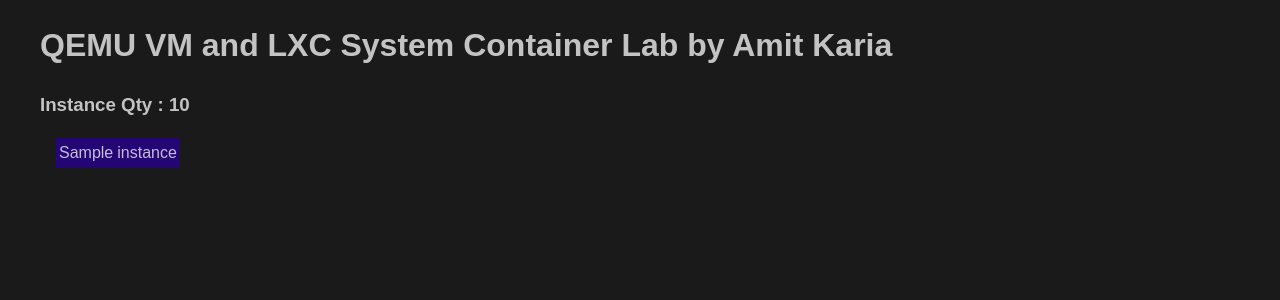
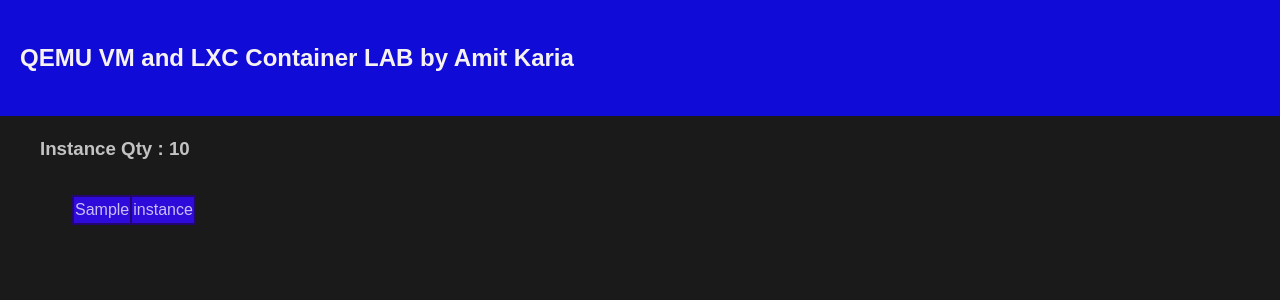
Before and after one commit to akaria2001/Lab2022, a Flask app: template templates/lab.html in a window 1280 px wide. Shown: the top 300 px of the page. Run offline with Flask 3, Linux system fonts and the light colour scheme; the template is opened without the code that fills it: most values are stand-ins (such as "Sample title", 1, 10 or a date in 2020).

Commit message:
Add banner to Web App

```diff
--- a/static/styles.css
+++ b/static/styles.css
@@ -1,14 +1,17 @@
-.header-image {
-    background-image: url(“cat.jpg”);
-    background-position: center;
-    background-repeat: no-repeat;
-    position: relative;
-    background-size: cover;
+#header {
+    background: #110bd7;
+    height: auto;
+    padding: 20px 20px;
 }
 
+h2 {
+    color: rgb(246, 242, 242);
+    font-family: Arial;
+    text-align: left;
+}
 
 .header-text {
-    text-align: center
+    text-align: center;
     position: relative;
     top: 60%;
     left: 50%;
@@ -24,16 +27,21 @@ body {
     line-height: 1.5;
 }
 
+.table_row:nth-child(odd) {
+    background-color: hsl(250, 90%, 45%);
+}
+
 .table_row:nth-child(even) {
-    background-color: hsl(250, 90%, 45%);
+    background-color: hsl(250, 8%, 15%);
 }
 
 .table_header {
     text-align: left;
+    background-color: #110bd7;
 }
 
 .table {
-    border-spacing: 1;
-    margin: 1rem;
+    border-spacing: 5;
+    margin: 2rem;
     background-color: rgb(36, 5, 116);
 }
--- a/templates/lab.html
+++ b/templates/lab.html
@@ -5,6 +5,10 @@
     <title>QEMU VM and LXC System Container Lab by Amit Karia</title>
     <link rel="stylesheet" href="/static/styles.css" />
 </head>
+
+<div id="header">
+    <h2>QEMU VM and LXC Container LAB by Amit Karia</h2>
+</div>
 
 <script>
     <!--
@@ -19,7 +23,6 @@
 
 <body>
     <ul>
-        <h1>QEMU VM and LXC System Container Lab by Amit Karia</h1>
         <th class="table_header">
         <h3>Instance Qty : {{ instance_qty }} </h3>
         </th>
```
